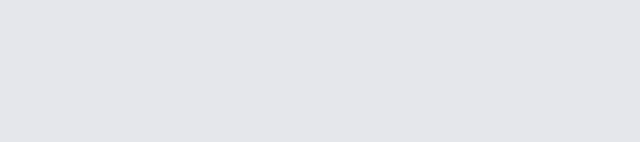
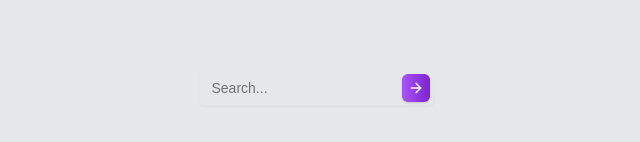
Before and after one commit to INFSCI-Project/search-engine-ui, a Next.js app in the folder search-engine-app/: page / in a window 1280 px wide. Shown: the part 312-454 px from the top of the page, without its empty margins (324-964 px from the left). Built offline with nearby package versions, Linux system fonts and the light colour scheme.

Commit message:
Integrated basic search UI

```diff
--- a/search-engine-app/package.json
+++ b/search-engine-app/package.json
@@ -16,6 +16,7 @@
     "next": "15.1.0",
     "react": "^19.0.0",
     "react-dom": "^19.0.0",
+    "react-icons": "^5.4.0",
     "tailwind-merge": "^2.5.5",
     "tailwindcss-animate": "^1.0.7"
   },
--- a/search-engine-app/src/app/page.tsx
+++ b/search-engine-app/src/app/page.tsx
@@ -1,7 +1,30 @@
+"use client";
+import { Button } from "@/components/ui/button";
+import { Input } from "@/components/ui/input";
+import { ArrowRight } from "lucide-react";
+
 const Home = () => {
   return (
     <div className="flex items-center justify-center h-screen">
-      <div className="flex flex-col"></div>
+      <div className="flex flex-col">
+        {/* Search Bar */}
+        <div className="relative">
+          <Input
+            type="search"
+            placeholder="Search..."
+            className="pr-10"
+            onChange={(e) => console.log(e.target.value)}
+          />
+          <Button
+            type="submit"
+            size="sm"
+            className="absolute right-1 top-1/2 -translate-y-1/2 h-7 w-7 p-0 bg-gradient-to-r from-purple-500 to-purple-700 hover:from-purple-600 hover:to-purple-800 text-white"
+          >
+            <ArrowRight className="h-4 w-4" />
+            <span className="sr-only">Search</span>
+          </Button>
+        </div>
+      </div>
     </div>
   );
 };
```
Also changed, not shown: 1 other file (tests, documents, lock files or other folders).
